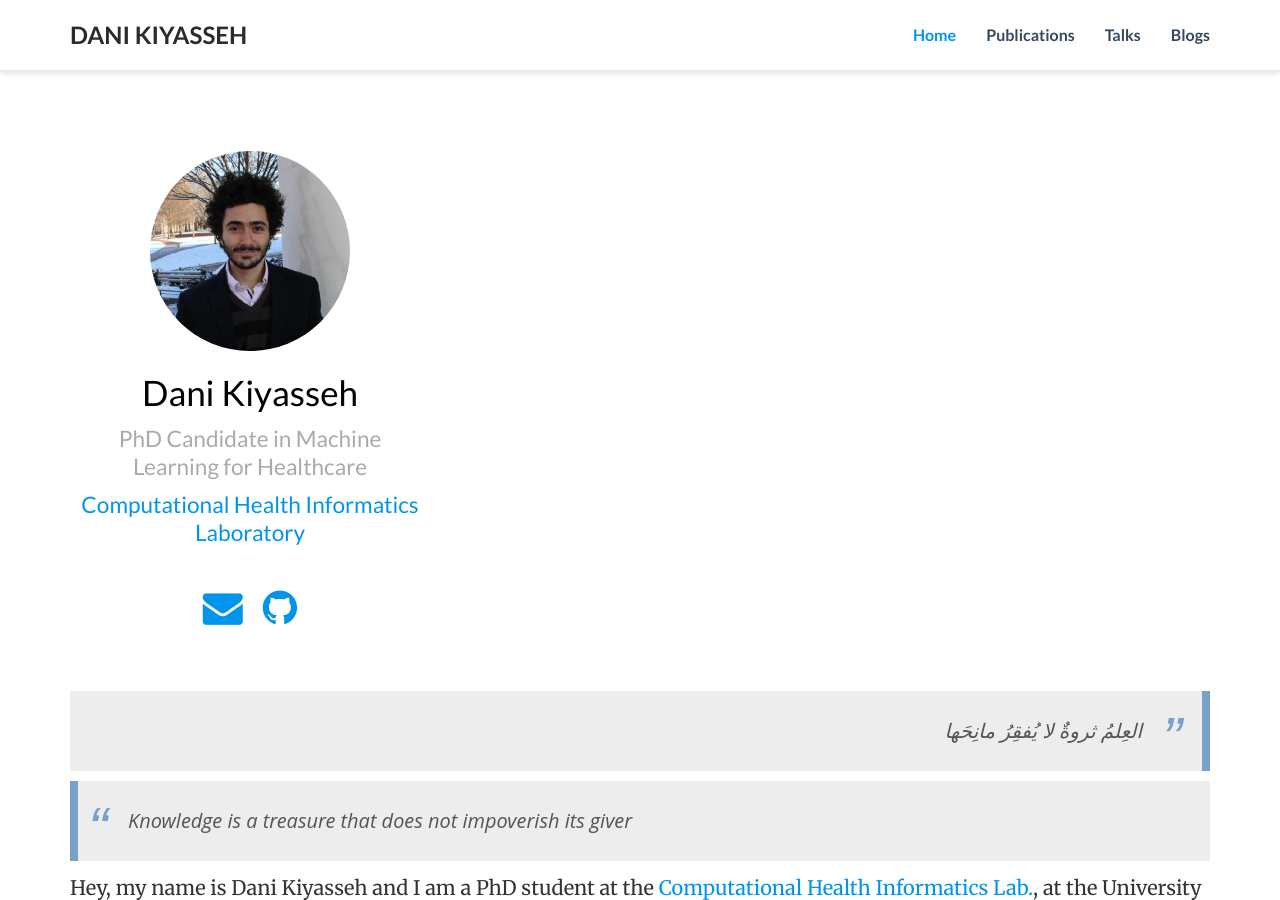
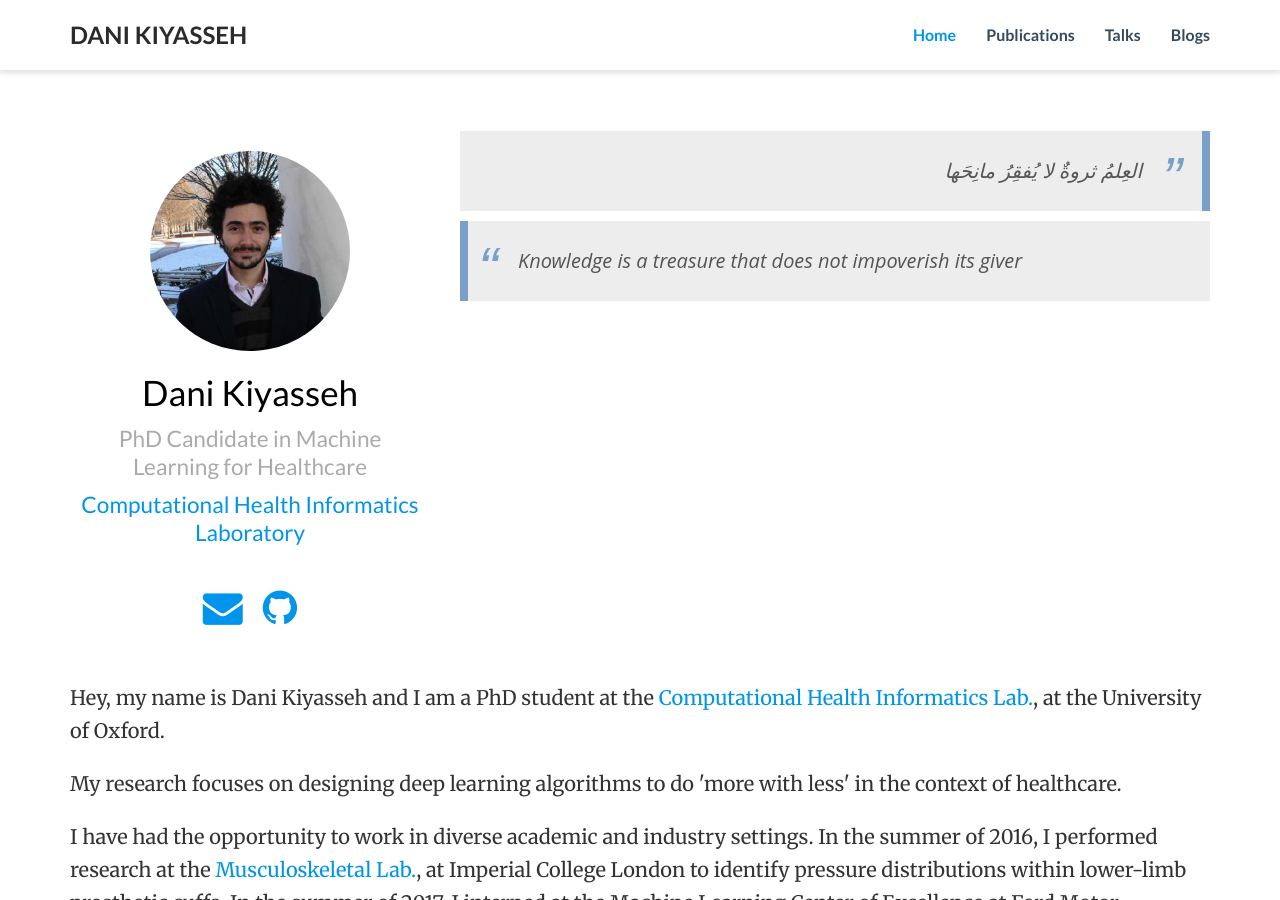
Before and after one commit to danikiyasseh/danikiyasseh.github.io, a Jekyll site: the page index.html, which Jekyll copies as it is, in a window 1280 px wide and 900 px high. Built offline with Jekyll 4.4.1, drawn with Linux system fonts in a browser that asks for light colours; nearby versions of some CDN libraries; a style sheet for code colours, icons or effects is not loaded.

Commit message:
Update index.html

```diff
--- a/index.html
+++ b/index.html
@@ -148,7 +148,7 @@
   </div>
 
 <!-- <div class="blurb"> -->
-<div class="col-xs-12 col-sm-12 col-md-12 col-lg-12 col-xl-12">
+<div class="col-xs-12 col-sm-8 col-md-8 col-lg-8 col-xl-8">
 
 	<div class='quotes'>
 	<blockquote dir="rtl" lang="ar" >
@@ -158,6 +158,18 @@
 		Knowledge is a treasure that does not impoverish its giver
 	</blockquote>
 	</div>
+</div>
+
+<div class="col-xs-12 col-sm-12 col-md-12 col-lg-12 col-xl-12">
+
+<!-- 	<div class='quotes'>
+	<blockquote dir="rtl" lang="ar" >
+		العِلمُ ثروةٌ لا يُفقِرُ مانِحَها
+	</blockquote>
+	<blockquote dir="ltr" lang="en">
+		Knowledge is a treasure that does not impoverish its giver
+	</blockquote>
+	</div> -->
 
 	<p>Hey, my name is Dani Kiyasseh and I am a PhD student at the <a href="http://www.robots.ox.ac.uk/~davidc/" target="_blank">Computational Health Informatics Lab.</a>, at the University of Oxford.</p>
 
@@ -172,7 +184,7 @@
 	<p> <span style="color:red;">Update:</span> Excited to have been accepted into, and participate in, the <a href="https://www.m2lschool.org/", target="_blank">Mediterranean Machine Learning School.</a>
 	</p>
 
-	</div>
+</div>
 
 <div class="row">
 
```
